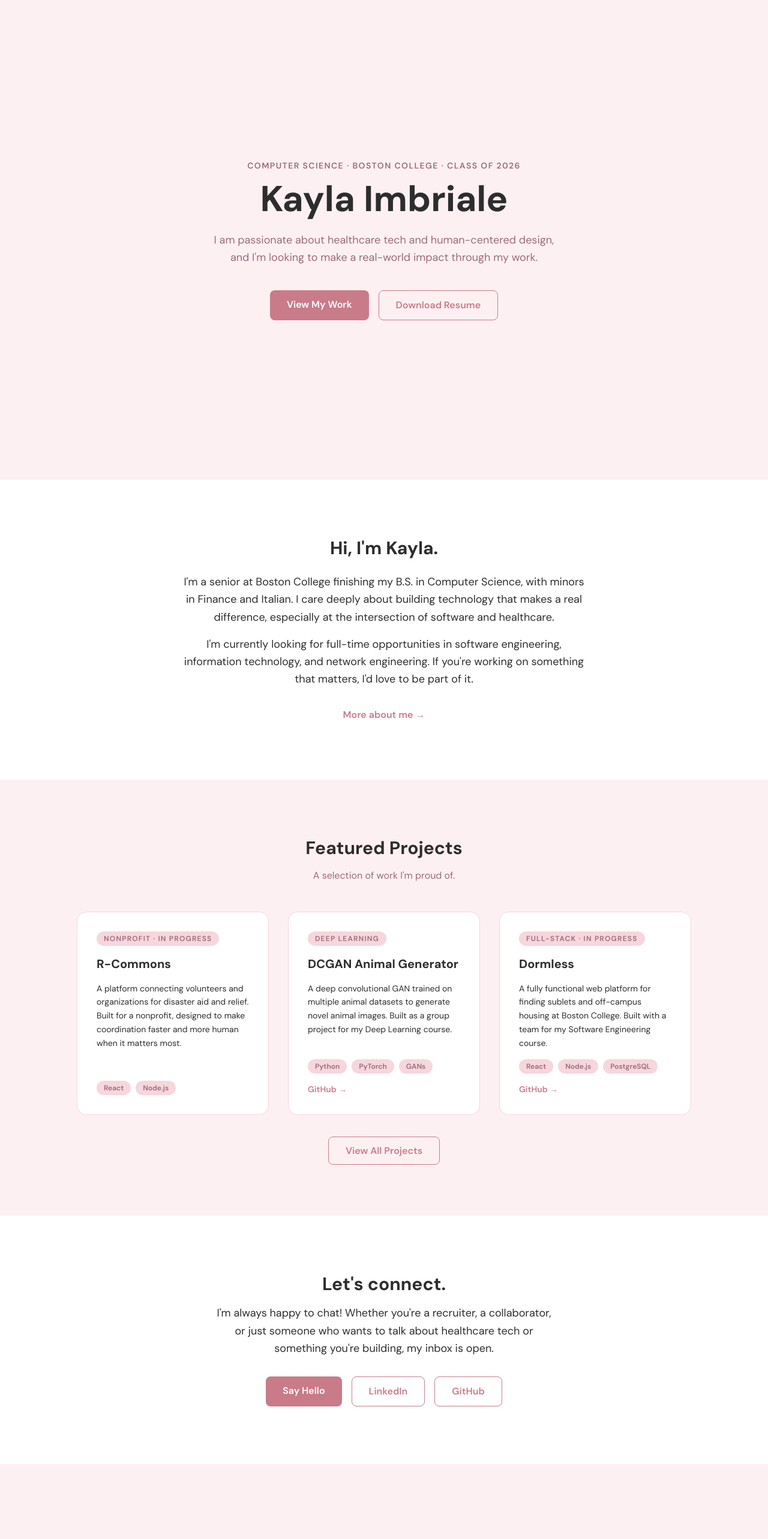
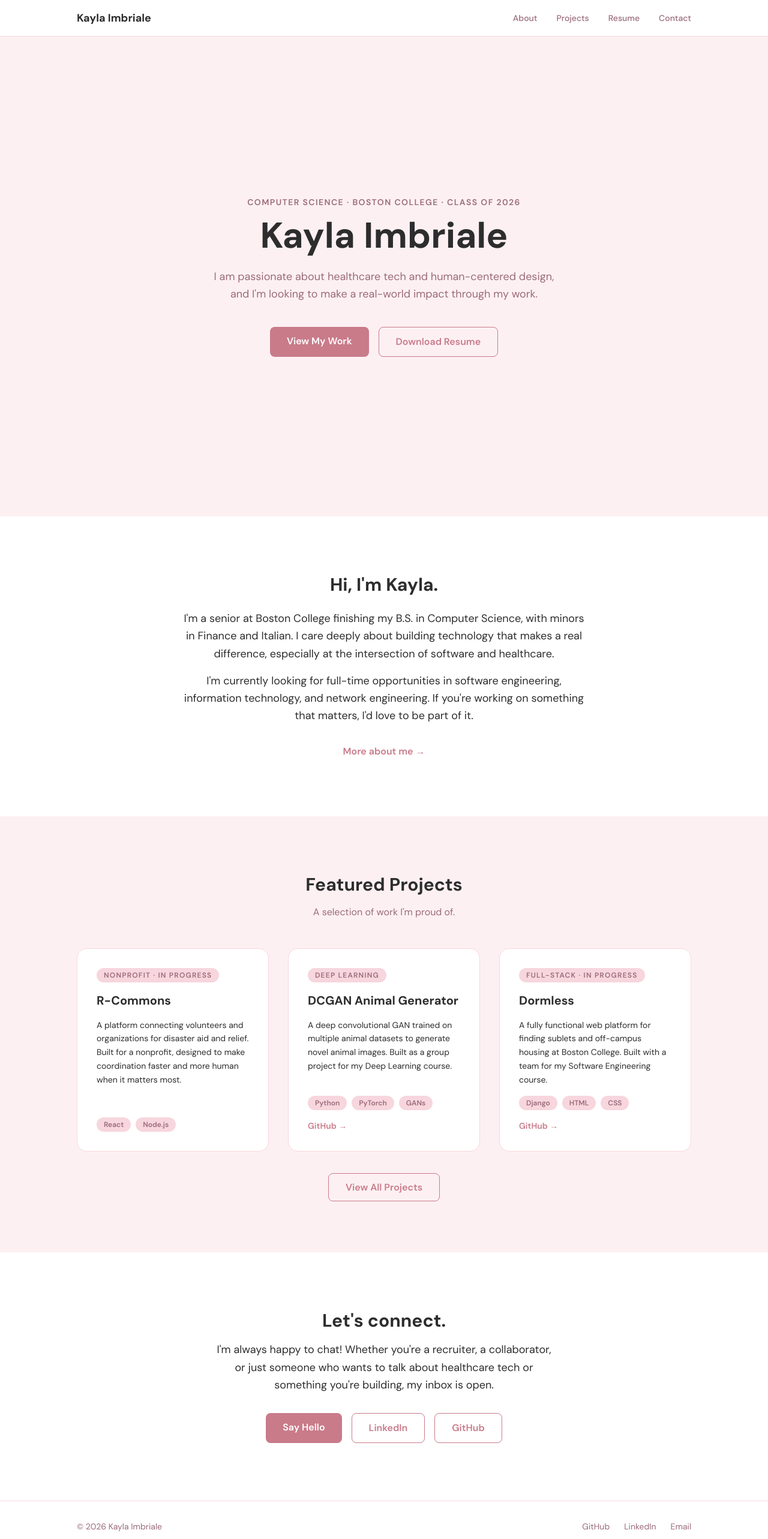
Before and after one commit to kaylaimbriale/personal-website, a Next.js app: page / in a window 1280 px wide. Shown: the top 2566 px of the page at 60% size. Before the commit the page ends 2441 px from the top, so only its background shows below. Built offline with nearby package versions, Linux system fonts and the light colour scheme; a web font is replaced by a local one.

Commit message:
adds navbar

```diff
--- a/app/layout.tsx
+++ b/app/layout.tsx
@@ -1,6 +1,7 @@
 import type { Metadata } from "next";
 import { Playfair_Display, DM_Sans } from "next/font/google";
 import "./globals.css";
+import Link from "next/link";
 
 const playfair = Playfair_Display({
   variable: "--font-playfair",
@@ -27,7 +28,64 @@ export default function RootLayout({
       lang="en"
       className={`${playfair.variable} ${dmSans.variable} h-full antialiased`}
     >
-      <body className="min-h-full flex flex-col">{children}</body>
+      <body className="min-h-full flex flex-col">
+
+        {/* Navbar */}
+        <nav className="sticky top-0 z-50 bg-white border-b border-petal px-6 py-4">
+          <div className="max-w-5xl mx-auto flex items-center justify-between">
+            <Link href="/" className="text-foreground font-bold text-lg hover:text-rose transition">
+              Kayla Imbriale
+            </Link>
+            <div className="flex gap-8">
+              <Link href="/about" className="text-mauve text-sm font-medium hover:text-rose transition">
+                About
+              </Link>
+              <Link href="/projects" className="text-mauve text-sm font-medium hover:text-rose transition">
+                Projects
+              </Link>
+              <Link href="/resume" className="text-mauve text-sm font-medium hover:text-rose transition">
+                Resume
+              </Link>
+              <Link href="/contact" className="text-mauve text-sm font-medium hover:text-rose transition">
+                Contact
+              </Link>
+            </div>
+          </div>
+        </nav>
+
+        {/* Page content */}
+        {children}
+
+        {/* Footer */}
+        <footer className="bg-white border-t border-petal px-6 py-8">
+          <div className="max-w-5xl mx-auto flex flex-col md:flex-row items-center justify-between gap-4">
+            <p className="text-mauve text-sm">
+              © 2026 Kayla Imbriale
+            </p>
+            <div className="flex gap-6">
+
+              <a href="https://github.com/kaylaimbriale"
+                className="text-mauve text-sm hover:text-rose transition"
+              >
+                GitHub
+              </a>
+
+              <a href="https://linkedin.com/in/kaylaimbriale"
+                className="text-mauve text-sm hover:text-rose transition"
+              >
+                LinkedIn
+              </a>
+
+              <a href="mailto:kayla.imbriale@gmail.com"
+                className="text-mauve text-sm hover:text-rose transition"
+              >
+                Email
+              </a>
+            </div>
+          </div>
+        </footer>
+
+      </body>
     </html>
   );
 }
--- a/app/page.tsx
+++ b/app/page.tsx
@@ -126,7 +126,7 @@ export default function Home() {
                 Engineering course.
               </p>
               <div className="flex flex-wrap gap-2">
-                {["React", "Node.js", "PostgreSQL"].map(tag => (
+                {["Django", "HTML", "CSS"].map(tag => (
                   <span key={tag} className="text-xs font-semibold text-mauve bg-petal px-3 py-1 rounded-full">
                     {tag}
                   </span>
```
